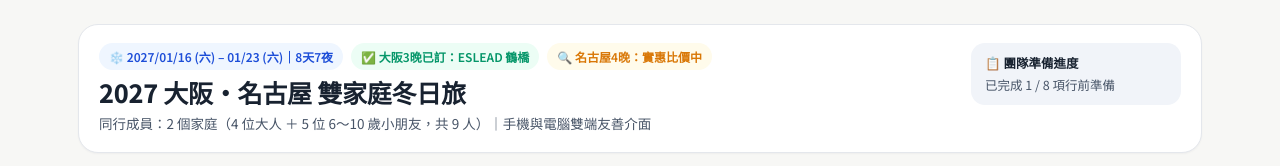
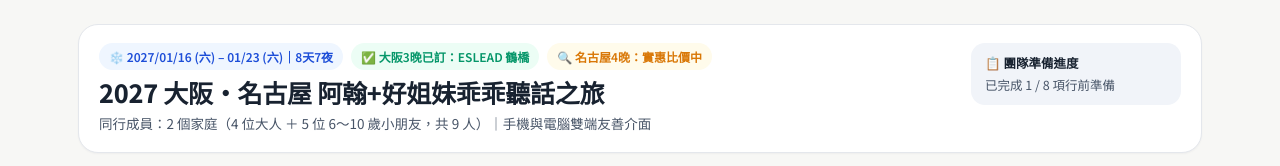
Before and after one commit to mpvinoh/nagoya-osaka-2027-trip, a plain HTML site: page index.html in a window 1280 px wide. Shown: the top 166 px of the page. Drawn offline with Linux system fonts and the light colour scheme.

Commit message:
Rename trip title to 2027 大阪・名古屋 阿翰+好姐妹乖乖聽話之旅

```diff
--- a/index.html
+++ b/index.html
@@ -3,11 +3,11 @@
 <head>
   <meta charset="UTF-8" />
   <meta name="viewport" content="width=device-width, initial-scale=1.0" />
-  <title>2027 大阪・名古屋 雙家庭冬日旅｜行程・住宿地圖・比價手冊</title>
-  <meta name="description" content="2027年1月16日至1月23日大阪與名古屋8天7夜雙家庭（4大5小）旅遊計畫、住宿Google地圖定位、順路超商動線與訂房比價App全攻略。" />
+  <title>2027 大阪・名古屋 阿翰+好姐妹乖乖聽話之旅｜行程・住宿地圖・比價手冊</title>
+  <meta name="description" content="2027 大阪・名古屋 阿翰+好姐妹乖乖聽話之旅（1/16–1/23 共8天7夜）：雙家庭4大5小旅遊計畫、住宿Google地圖定位、順路超商動線與訂房比價App全攻略。" />
   <meta name="theme-color" content="#1d4ed8" />
   <meta name="apple-mobile-web-app-capable" content="yes" />
-  <meta name="apple-mobile-web-app-title" content="2027阪名旅" />
+  <meta name="apple-mobile-web-app-title" content="乖乖聽話之旅" />
   <link rel="icon" href="./icon.svg" type="image/svg+xml" />
   <link rel="manifest" href="./manifest.json" />
   <link rel="preconnect" href="https://fonts.googleapis.com" />
@@ -27,7 +27,7 @@
             <span class="chip chip-green">✅ 大阪3晚已訂：ESLEAD 鶴橋</span>
             <span class="chip chip-amber">🔍 名古屋4晚：實惠比價中</span>
           </div>
-          <h1 class="hero-title">2027 大阪・名古屋 雙家庭冬日旅</h1>
+          <h1 class="hero-title">2027 大阪・名古屋 阿翰+好姐妹乖乖聽話之旅</h1>
           <p class="hero-subtitle">
             同行成員：2 個家庭（4 位大人 ＋ 5 位 6～10 歲小朋友，共 9 人）｜手機與電腦雙端友善介面
           </p>
```
Also changed, not shown: manifest.json.
